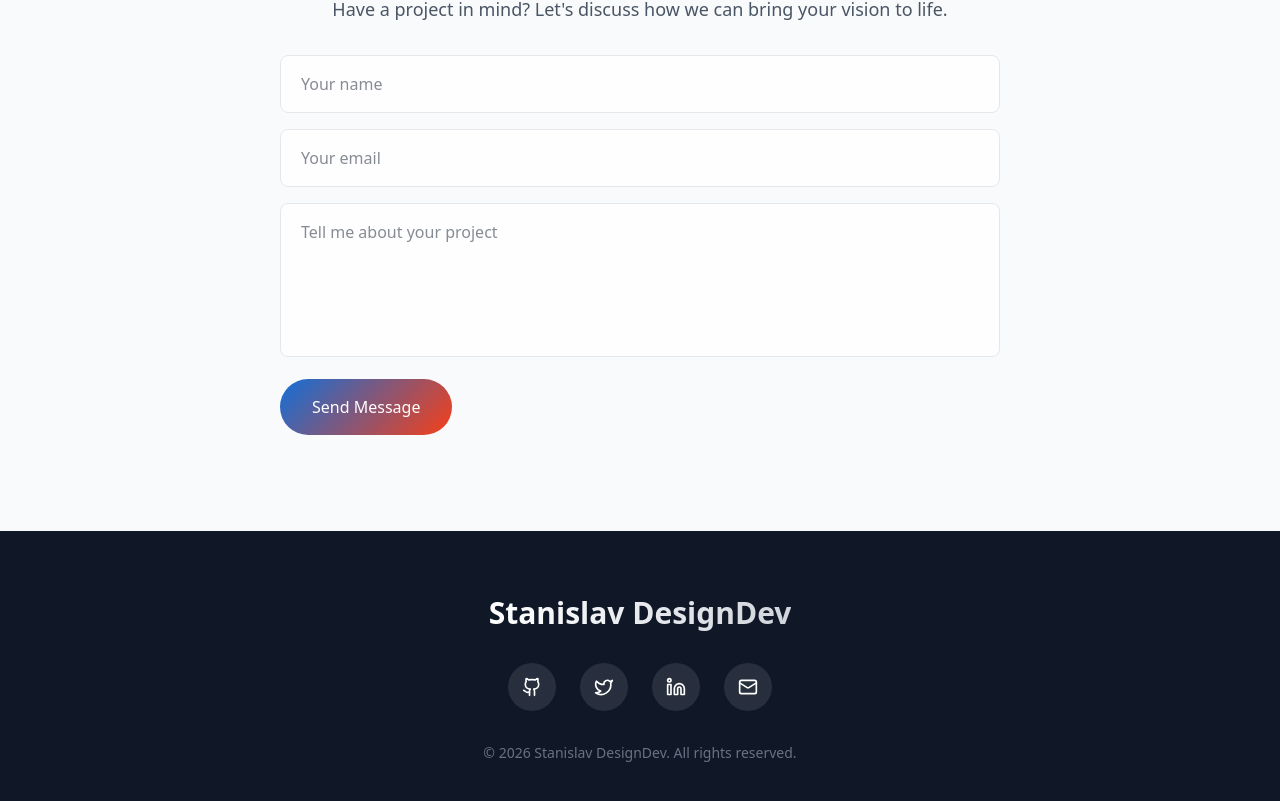
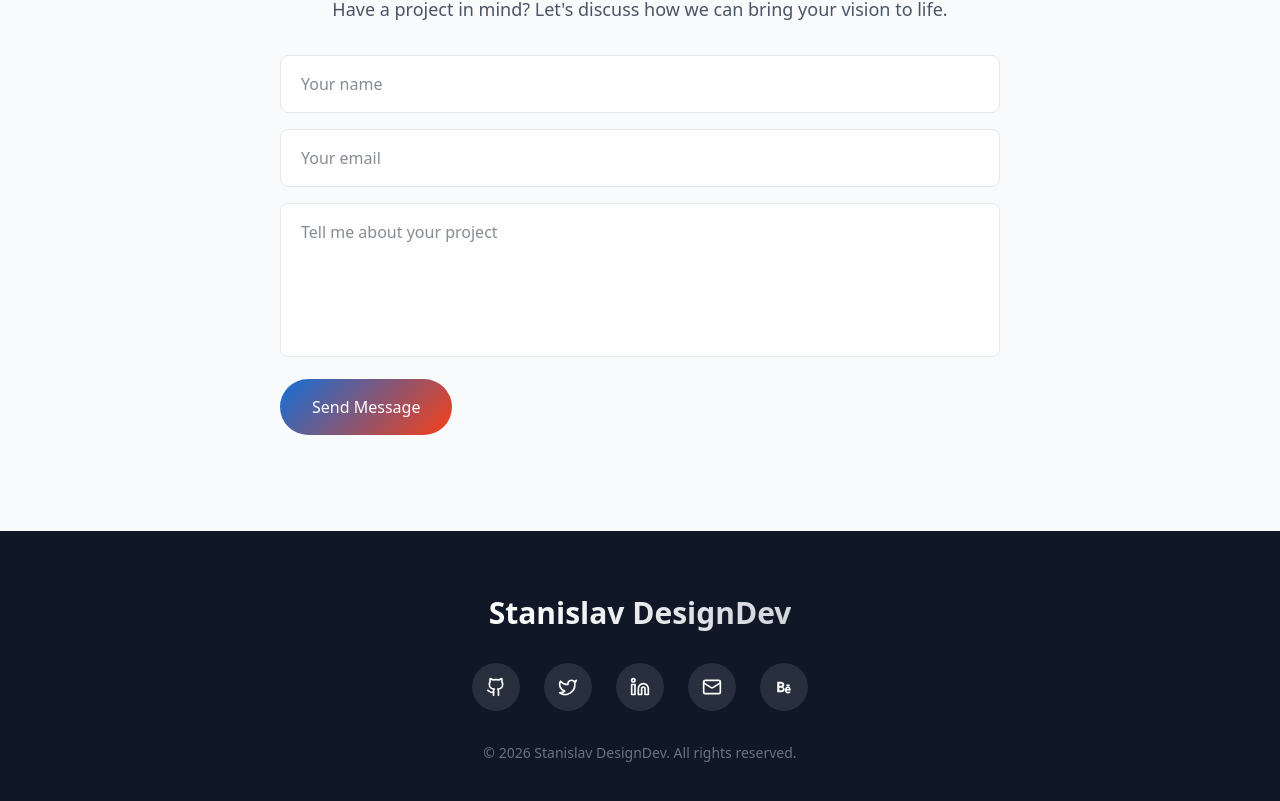
Before and after one commit to stanislavcicanci/stanislav_designdev, a React (Vite) app: page / in a window 1280 px wide. Shown: the part 5590-6391 px from the top of the page. Built offline with nearby package versions, Linux system fonts and the light colour scheme.

Commit message:
Update footer, fix iOS zoom, style autofill

```diff
--- a/src/components/sections/Contact.jsx
+++ b/src/components/sections/Contact.jsx
@@ -14,6 +14,18 @@ export default function Contact() {
   const ref = useRef(null)
   const isInView = useInView(ref, { once: true, margin: '-100px' })
 
+  const handleBlur = () => {
+    // Reset zoom on iOS Safari when focus leaves or form resets
+    const viewportMeta = document.querySelector('meta[name="viewport"]')
+    if (viewportMeta) {
+      const originalContent = viewportMeta.getAttribute('content')
+      viewportMeta.setAttribute('content', 'width=device-width, initial-scale=1, maximum-scale=1')
+      setTimeout(() => {
+        viewportMeta.setAttribute('content', originalContent || 'width=device-width, initial-scale=1')
+      }, 300)
+    }
+  }
+
   const handleChange = (e) => {
     setFormData({ ...formData, [e.target.name]: e.target.value })
   }
@@ -21,6 +33,7 @@ export default function Contact() {
   const handleSubmit = async (e) => {
     e.preventDefault()
     setIsSubmitting(true)
+    handleBlur() // Trigger zoom reset when attempting to submit
 
     const updatedMessage = `${formData.message}\n\nEmail: ${formData.email}`
 
@@ -93,6 +106,7 @@ export default function Contact() {
               placeholder="Your name"
               value={formData.name}
               onChange={handleChange}
+              onBlur={handleBlur}
               required
               className="w-full px-5 py-4 rounded-lg bg-white/80 backdrop-blur-sm border border-gray-200 focus:outline-none focus:border-gray-400 transition-colors text-sm sm:text-base"
             />
@@ -103,6 +117,7 @@ export default function Contact() {
               placeholder="Your email"
               value={formData.email}
               onChange={handleChange}
+              onBlur={handleBlur}
               required
               className="w-full px-5 py-4 rounded-lg bg-white/80 backdrop-blur-sm border border-gray-200 focus:outline-none focus:border-gray-400 transition-colors text-sm sm:text-base"
             />
@@ -112,6 +127,7 @@ export default function Contact() {
               placeholder="Tell me about your project"
               value={formData.message}
               onChange={handleChange}
+              onBlur={handleBlur}
               required
               rows={5}
               className="w-full px-5 py-4 rounded-lg bg-white/80 backdrop-blur-sm border border-gray-200 focus:outline-none focus:border-gray-400 transition-colors resize-none text-sm sm:text-base"
--- a/src/components/sections/Footer.jsx
+++ b/src/components/sections/Footer.jsx
@@ -1,5 +1,17 @@
 import { motion } from 'framer-motion'
 import { Github, Twitter, Linkedin, Mail } from 'lucide-react'
+
+const BehanceIcon = ({ size }) => (
+  <svg
+    xmlns="http://www.w3.org/2000/svg"
+    width={size}
+    height={size}
+    viewBox="0 0 24 24"
+    fill="currentColor"
+  >
+    <path d="M8.2 5.8h-4.3v12.4h4.7c2.6 0 4.2-1.1 4.2-3.3 0-1.4-1-2.4-2.2-2.8 1-.4 1.8-1.3 1.8-2.6 0-2.1-1.6-3.7-4.2-3.7zm-1.8 4.7v-2.5h1.9c1 0 1.6.5 1.6 1.3 0 .8-.6 1.2-1.7 1.2h-1.8zm0 5.4v-3h2.1c1.3 0 2 .5 2 1.4 0 1-.7 1.6-2 1.6h-2.1zM18.8 8.9h-4v2.1h4v-2.1zm-2 2.6c-2.3 0-3.6 1.7-3.6 4.1s1.3 4.1 3.5 4.1c1.8 0 3-.9 3.3-2.3h-2.1c-.2.4-.6.6-1.2.6-1 0-1.4-.7-1.4-1.7h4.8c0-.2 0-.4 0-.6 0-2.5-1.4-4.2-3.3-4.2zm-1.4 2.8c.2-.9.8-1.2 1.4-1.2.7 0 1.1.4 1.2 1.2h-2.6z" />
+  </svg>
+)
 
 const socialLinks = [
   {
@@ -21,6 +33,11 @@ const socialLinks = [
     name: 'Email',
     icon: <Mail size={20} />,
     url: 'mailto:stanislavacicanci@gmail.com'
+  },
+  {
+    name: 'Behance',
+    icon: <BehanceIcon size={20} />,
+    url: 'https://www.behance.net/cicancistanisl'
   }
 ]
 
```
Also changed, not shown: src/index.css (+12 -0 lines).
